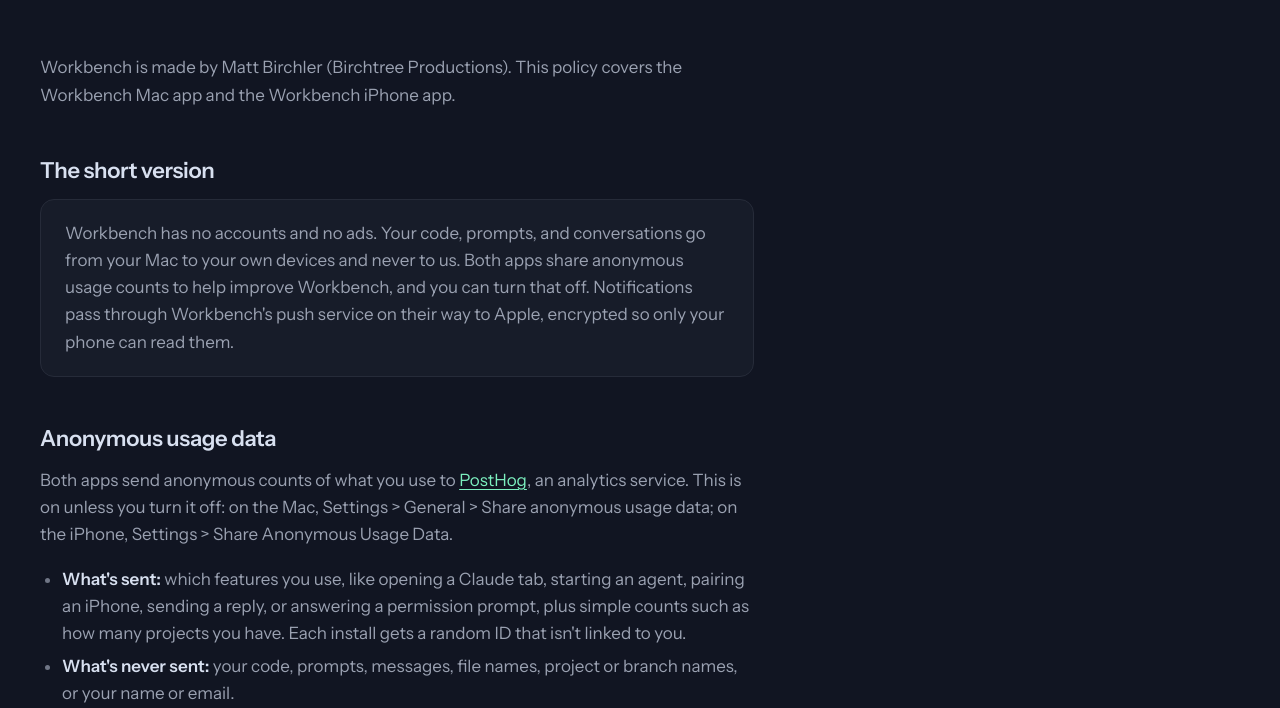
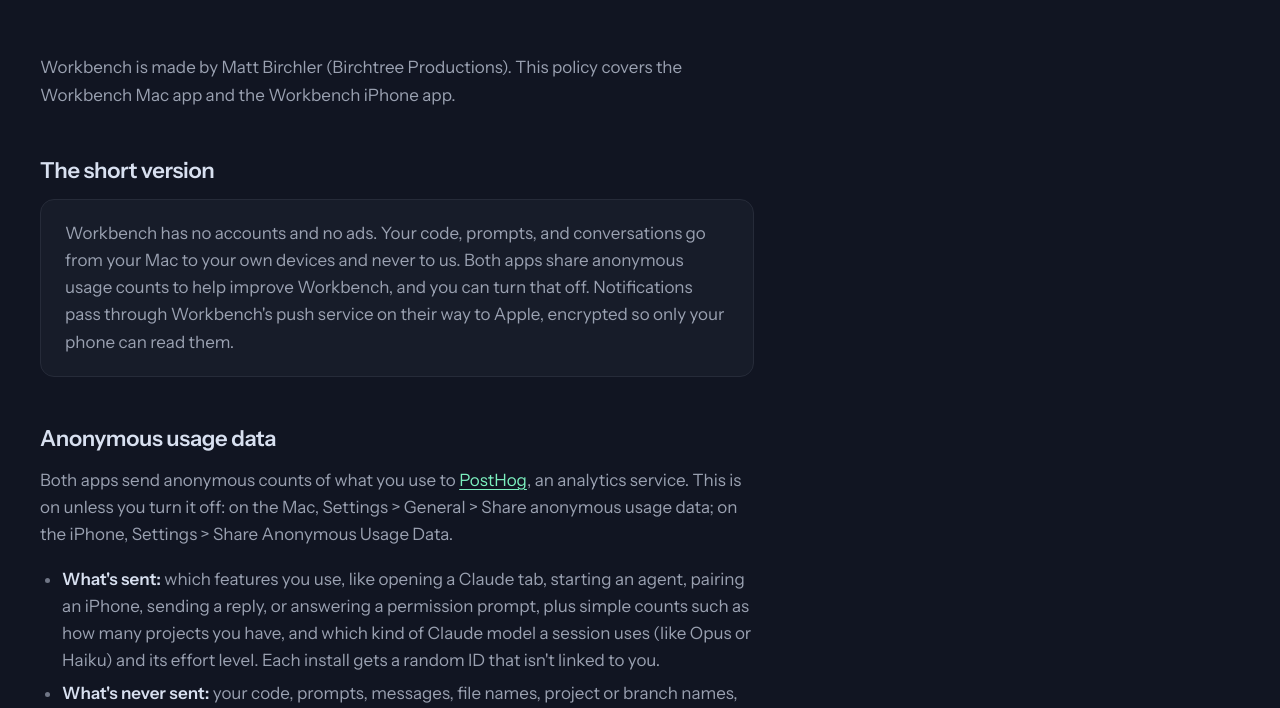
Before and after one commit to mattbirchler/bench-releases, a plain HTML site: page privacy.html in a window 1280 px wide. Shown: the part 244-952 px from the top of the page. Drawn offline with Linux system fonts and the light colour scheme; no server answers; a web font is replaced by a local one.

Commit message:
Website from Bench 7520047

```diff
--- a/privacy.html
+++ b/privacy.html
@@ -47,7 +47,7 @@
       <h2>Anonymous usage data</h2>
       <p>Both apps send anonymous counts of what you use to <a href="https://posthog.com">PostHog</a>, an analytics service. This is on unless you turn it off: on the Mac, Settings &gt; General &gt; Share anonymous usage data; on the iPhone, Settings &gt; Share Anonymous Usage Data.</p>
       <ul>
-        <li><strong>What's sent:</strong> which features you use, like opening a Claude tab, starting an agent, pairing an iPhone, sending a reply, or answering a permission prompt, plus simple counts such as how many projects you have. Each install gets a random ID that isn't linked to you.</li>
+        <li><strong>What's sent:</strong> which features you use, like opening a Claude tab, starting an agent, pairing an iPhone, sending a reply, or answering a permission prompt, plus simple counts such as how many projects you have, and which kind of Claude model a session uses (like Opus or Haiku) and its effort level. Each install gets a random ID that isn't linked to you.</li>
         <li><strong>What's never sent:</strong> your code, prompts, messages, file names, project or branch names, or your name or email.</li>
         <li><strong>What's left out:</strong> location, time zone, language, and device name are removed before anything is sent, and PostHog is set to discard IP addresses.</li>
       </ul>
```
